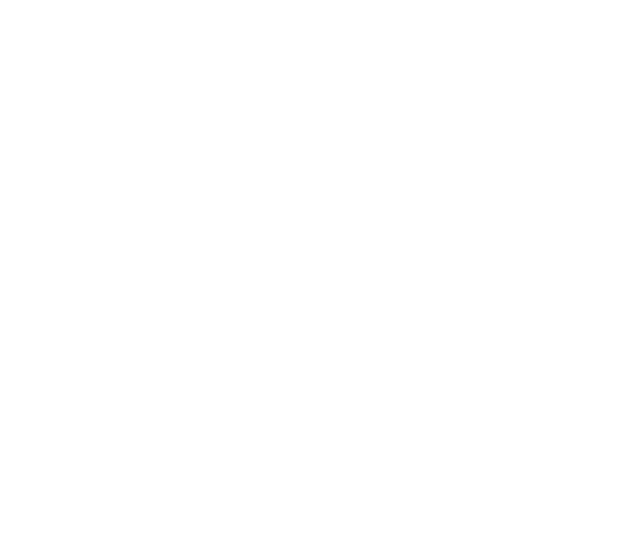
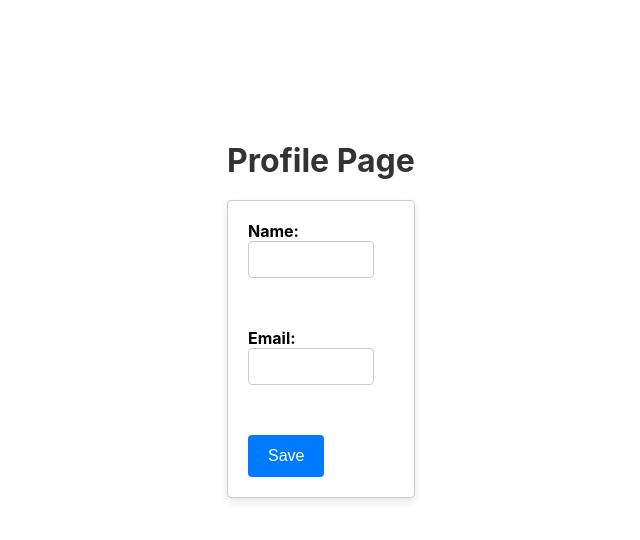
Before and after one commit to darrenmcl/LaunchSetGo, a React (Create React App) app: page /profile in a window 1280 px wide. Before the commit this address had no page. Shown: the top 540 px of the page, without its empty margins (319-959 px from the left). Built offline with nearby package versions, Linux system fonts and the light colour scheme.

Commit message:
Add Profile Page

```diff
--- a/src/App.js
+++ b/src/App.js
@@ -2,6 +2,7 @@
 import { BrowserRouter as Router, Routes, Route, Navigate } from 'react-router-dom';
 import HomePage from './HomePage';
 import UserDashboard from './UserDashboard';
+import ProfilePage from './ProfilePage.js';
 
 const App = () => {
   return (
@@ -9,6 +10,7 @@
       <Routes>
         <Route path="/" element={<HomePage />} />
         <Route path="/dashboard" element={<UserDashboard />} />
+        <Route path="/profile" element={<ProfilePage />} />
         {/* Add more routes here */}
       </Routes>
     </Router>
--- /dev/null
+++ b/src/ProfilePage.css
@@ -0,0 +1,12 @@
+.profile-page {
+    display: flex;
+    flex-direction: column;
+    align-items: center;
+    padding: 20px;
+  }
+
+  form {
+    display: flex;
+    flex-direction: column;
+    align-items: flex-start;
+  }
--- /dev/null
+++ b/src/ProfilePage.js
@@ -0,0 +1,46 @@
+import React, { useState } from 'react';
+import firebase from 'firebase/app';
+import { firebaseConfig } from './firebaseConfig.js';
+import { initializeApp } from 'firebase/app';
+import './ProfilePage.css';
+
+const app = initializeApp(firebaseConfig);
+
+function ProfilePage() {
+  const [name, setName] = useState('');
+  const [email, setEmail] = useState('');
+
+  const handleNameChange = (event) => {
+    setName(event.target.value);
+  };
+
+  const handleEmailChange = (event) => {
+    setEmail(event.target.value);
+  };
+
+  const handleSubmit = (event) => {
+    event.preventDefault();
+    // TODO: Save name and email to user's account
+  };
+
+  return (
+    <div className="profile-page">
+      <h1>Profile Page</h1>
+      <form onSubmit={handleSubmit}>
+        <label>
+          Name:
+          <input type="text" value={name} onChange={handleNameChange} />
+        </label>
+        <br />
+        <label>
+          Email:
+          <input type="email" value={email} onChange={handleEmailChange} />
+        </label>
+        <br />
+        <button type="submit">Save</button>
+      </form>
+    </div>
+  );
+}
+
+export default ProfilePage;
```
